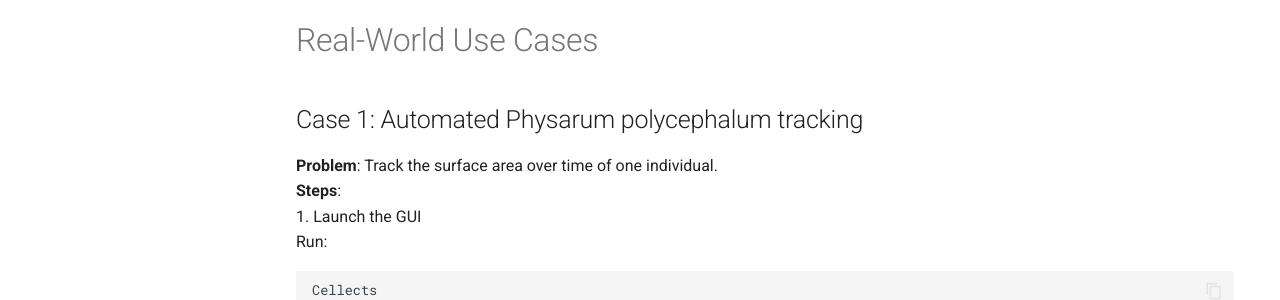
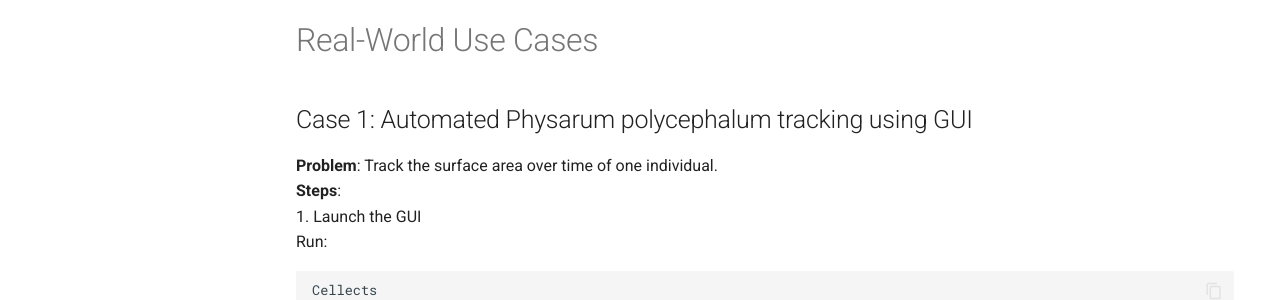
Before and after one commit to Aurele-B/Cellects, an MkDocs documentation site: the page built from doc/use-cases.md, in a window 1280 px wide and 900 px high. Shown: the part 126-426 px from the top of the window. Built offline with MkDocs 1.6.1 and Material for MkDocs 9.7.7, drawn with Linux system fonts in a browser that asks for light colours; comment, search, counter and statistics services are not loaded.

```diff
--- a/doc/use-cases.md
+++ b/doc/use-cases.md
@@ -1,6 +1,6 @@
 # Real-World Use Cases
 
-## Case 1: Automated Physarum polycephalum tracking
+## Case 1: Automated Physarum polycephalum tracking using GUI
 **Problem**: Track the surface area over time of one individual.
 **Steps**:
 1. Launch the GUI
```
